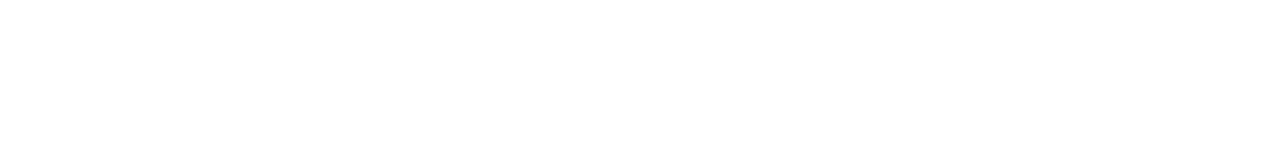
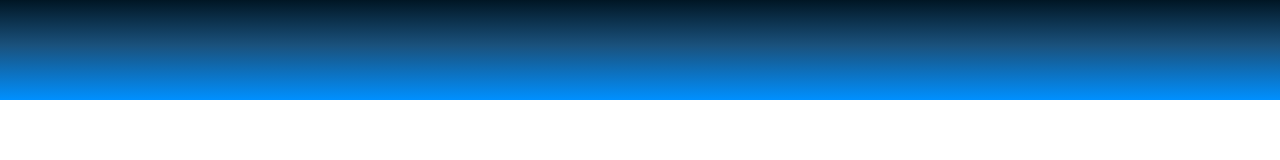
Before and after one commit to simonuxc/Portfolio-website, a plain HTML site: page index.html in a window 1280 px wide. Drawn offline with Linux system fonts and the light colour scheme.

Commit message:
Animation on loading phase

```diff
--- a/index.html
+++ b/index.html
@@ -7,6 +7,9 @@
     <link rel="stylesheet" href="stylesheet.css">
     <title>Samkavo parduotuvė</title>
 </head>
+<header id="main-header">
+
+</header>
 <body>
 
 </body>
--- a/stylesheet.css
+++ b/stylesheet.css
@@ -1,8 +1,27 @@
 html {
     font-size: 62.5%;
+    box-sizing: border-box;
 }
-
+html, body {
+    padding: 0;
+    margin: 0;
+}
 @font-face {
     font-family: "montserrat";
     src: url("Montserrat-Light.ttf");
 }
+
+#main-header {
+    height: 100vh;
+    background: linear-gradient(180deg, rgba(0,22,36,1) 0%, rgba(26,81,124,1) 45%, rgba(0,144,255,1) 100%);
+    animation: load-page 2s 1s forwards;
+}
+
+@keyframes load-page {
+    0% {
+        height: 100vh;
+    }
+    100% {
+        height: 10rem;
+    }
+}
```
